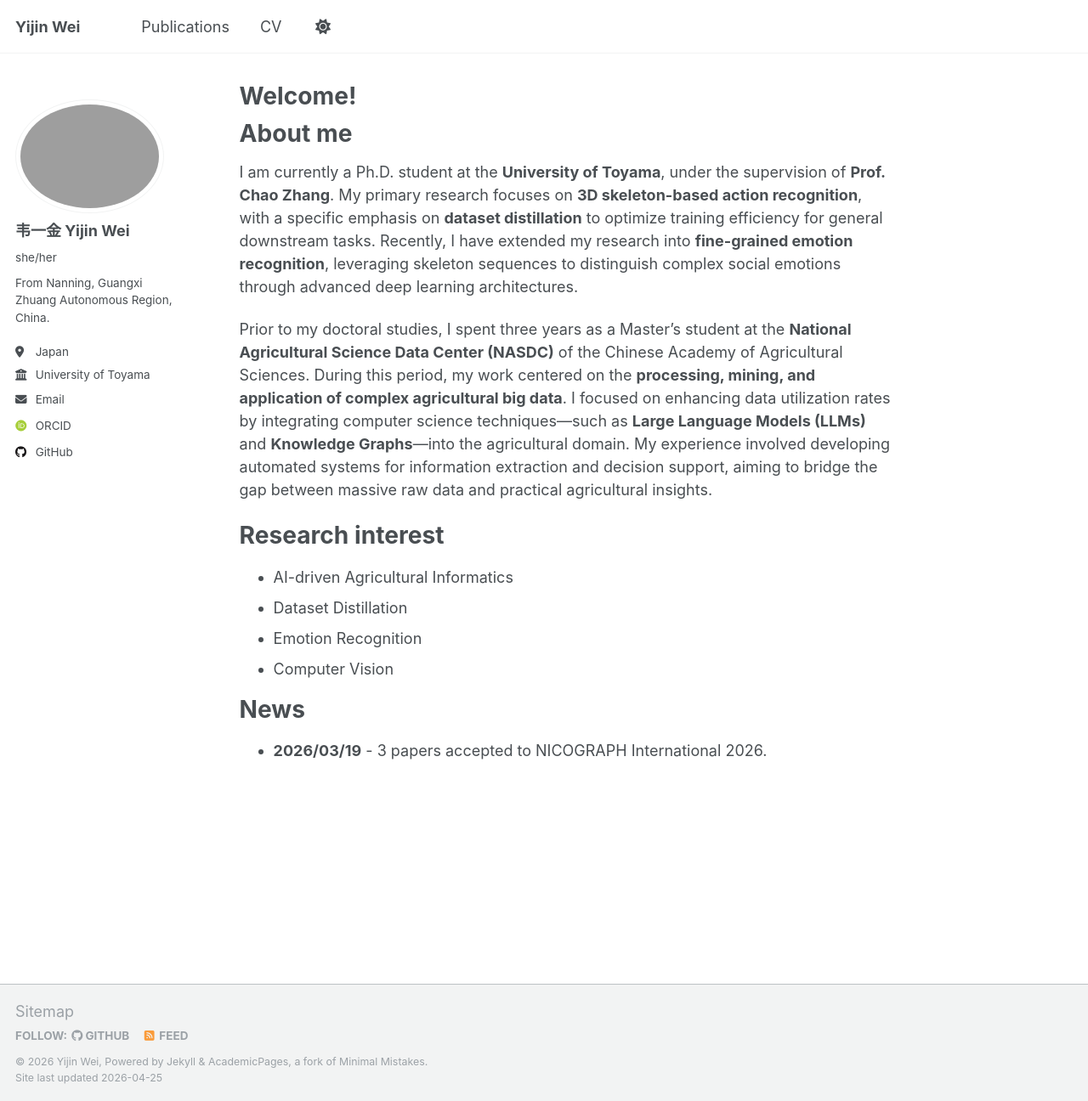
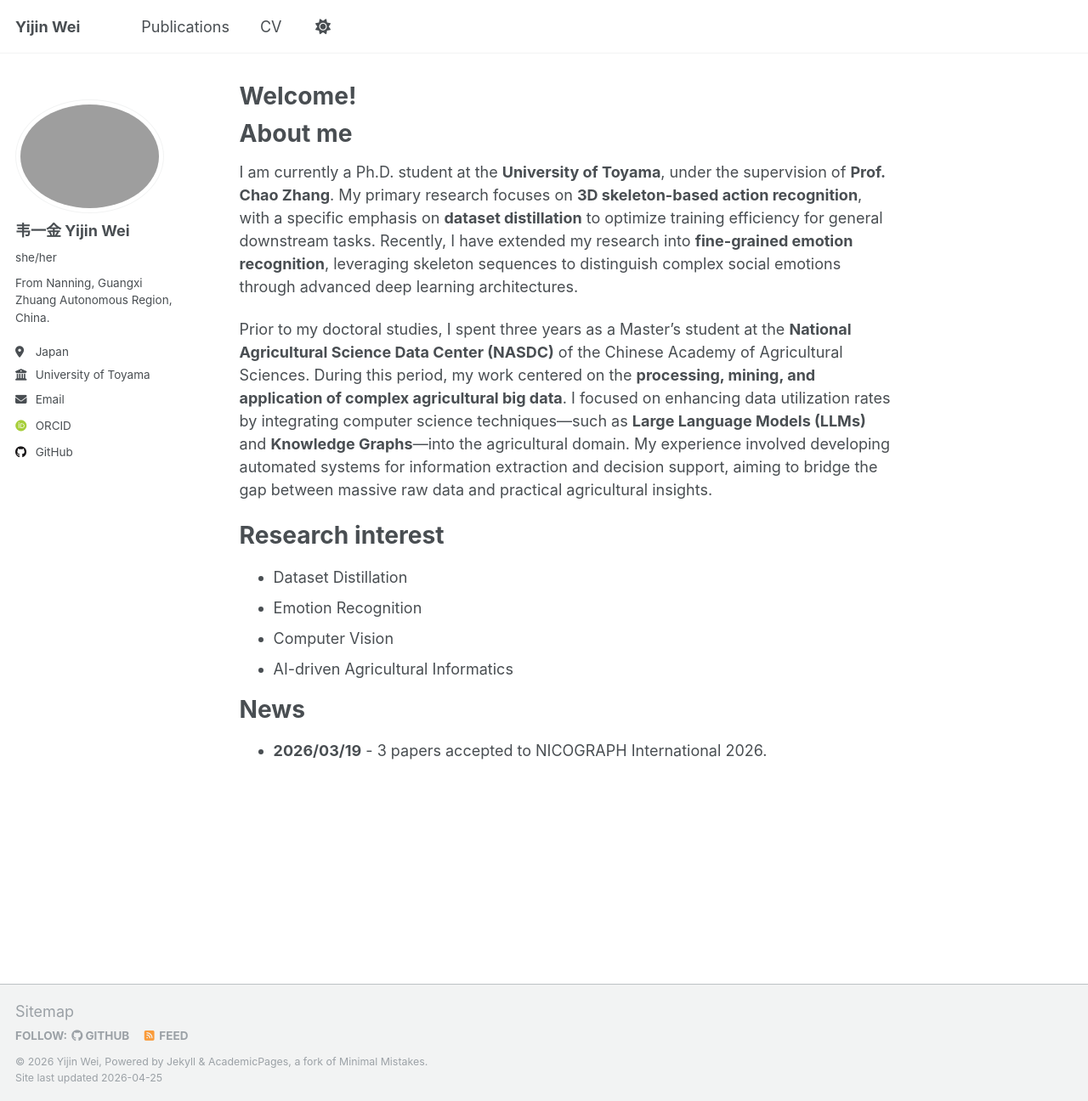
Before and after one commit to mangx/mangx.github.io, a Jekyll site: the page built from _pages/about.md, in a window 1280 px wide and 1296 px high. Shown: the whole window at 85% size. Built offline with Jekyll 4.4.1, drawn with Linux system fonts in a browser that asks for light colours; some web fonts are replaced.

```diff
--- a/_pages/about.md
+++ b/_pages/about.md
@@ -15,10 +15,10 @@ Prior to my doctoral studies, I spent three years as a Master's student at the *
 
 Research interest
 ======
-* AI-driven Agricultural Informatics
 * Dataset Distillation
 * Emotion Recognition
 * Computer Vision
+* AI-driven Agricultural Informatics
 
 News
 ======
```
